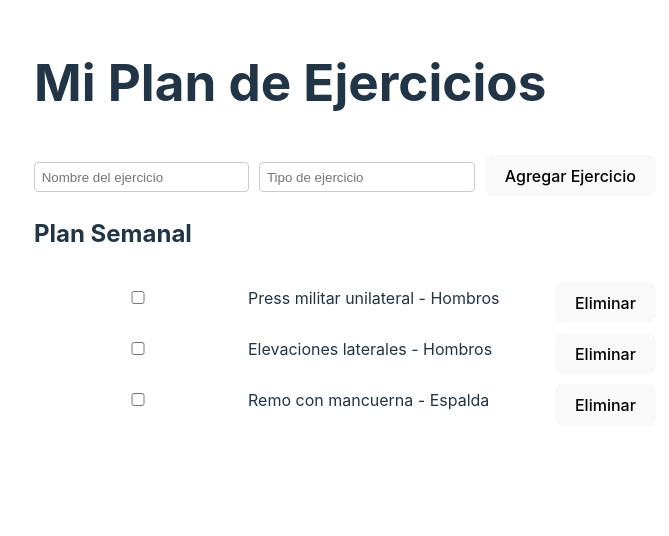
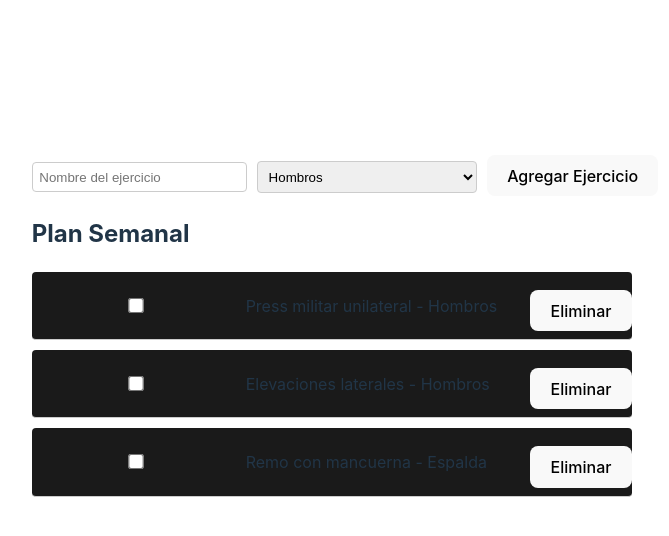
Before and after one commit to AlbertoRodBa/fit-app, a React (Vite) app: page / in a window 1280 px wide. Shown: the top 536 px of the page, without its empty margins (295-964 px from the left). Built offline with nearby package versions, Linux system fonts and the light colour scheme.

Commit message:
Check box y combo box test de formulario

```diff
--- a/src/App.jsx
+++ b/src/App.jsx
@@ -1,29 +1,38 @@
-import React, { useState } from 'react';
-import WeeklyPlan from './components/WeeklyPlan';
-import ExerciseForm from './components/ExerciseForm';
-import { exercises as initialExercises } from './data/exercises';
+import React, { useState } from "react";
+import WeeklyPlan from "./components/WeeklyPlan";
+import ExerciseForm from "./components/ExerciseForm";
+import { exercises as initialExercises } from "./data/exercises";
 
 const App = () => {
   const [exercises, setExercises] = useState(initialExercises);
 
-  const addExercise = (newExercise) => {
-    setExercises((prevExercises) => [
-      ...prevExercises,
-      { id: prevExercises.length + 1, ...newExercise },
-    ]);
+  const handleAddExercise = (newExercise) => {
+    setExercises([...exercises, { id: exercises.length + 1, ...newExercise }]);
   };
 
-  const deleteExercise = (id) => {
-    setExercises((prevExercises) =>
-      prevExercises.filter(exercise => exercise.id !== id)
+  const handleToggleComplete = (exerciseId) => {
+    setExercises(
+      exercises.map((exercise) =>
+        exercise.id === exerciseId
+          ? { ...exercise, completed: !exercise.completed }
+          : exercise
+      )
     );
   };
 
+  const handleRemoveExercise = (exerciseId) => {
+    setExercises(exercises.filter((exercise) => exercise.id !== exerciseId));
+  };
+
   return (
-    <div className="App">
+    <div>
       <h1>Mi Plan de Ejercicios</h1>
-      <ExerciseForm onAddExercise={addExercise} />
-      <WeeklyPlan exercises={exercises} onDelete={deleteExercise} />
+      <ExerciseForm onAddExercise={handleAddExercise} />
+      <WeeklyPlan
+        exercises={exercises}
+        onToggleComplete={handleToggleComplete}
+        onRemoveExercise={handleRemoveExercise}
+      />
     </div>
   );
 };
--- a/src/components/ExerciseForm.jsx
+++ b/src/components/ExerciseForm.jsx
@@ -2,14 +2,13 @@ import React, { useState } from 'react';
 
 const ExerciseForm = ({ onAddExercise }) => {
   const [name, setName] = useState('');
-  const [type, setType] = useState('');
+  const [type, setType] = useState('Hombros'); // Tipo por defecto
 
   const handleSubmit = (e) => {
     e.preventDefault();
-    if (!name || !type) return; // No permitir agregar ejercicios vacíos
-    onAddExercise({ name, type });
-    setName('');
-    setType('');
+    if (!name) return; // No permitir agregar ejercicios sin nombre
+    onAddExercise({ name, type, completed: false });
+    setName(''); // Limpiar el nombre del ejercicio después de agregarlo
   };
 
   return (
@@ -21,13 +20,15 @@ const ExerciseForm = ({ onAddExercise }) => {
         onChange={(e) => setName(e.target.value)}
         required
       />
-      <input
-        type="text"
-        placeholder="Tipo de ejercicio"
-        value={type}
-        onChange={(e) => setType(e.target.value)}
-        required
-      />
+      <select value={type} onChange={(e) => setType(e.target.value)}>
+        <option value="Hombros">Hombros</option>
+        <option value="Espalda">Espalda</option>
+        <option value="Abdominales">Abdominales</option>
+        <option value="Piernas">Piernas</option>
+        <option value="Antebrazos">Antebrazos</option>
+        <option value="Cardio">Cardio</option>
+        {/* Agrega más opciones según sea necesario */}
+      </select>
       <button type="submit">Agregar Ejercicio</button>
     </form>
   );
--- a/src/components/Weeklyplan.jsx
+++ b/src/components/Weeklyplan.jsx
@@ -1,11 +1,32 @@
 import React from 'react';
-import ExerciseList from './ExerciseList';
 
-const WeeklyPlan = ({ exercises, onDelete }) => {
+const WeeklyPlan = ({ exercises, onToggleComplete, onRemoveExercise }) => {
   return (
     <div>
       <h2>Plan Semanal</h2>
-      <ExerciseList exercises={exercises} onDelete={onDelete} />
+      <ul>
+        {exercises.map((exercise) => (
+          <li key={exercise.id} style={{ display: 'flex', alignItems: 'center', marginBottom: '10px' }}>
+            <input
+              type="checkbox"
+              checked={exercise.completed}
+              onChange={() => onToggleComplete(exercise.id)}
+              style={{ marginRight: '10px' }}
+            />
+            <span
+              style={{
+                textDecoration: exercise.completed ? 'line-through' : 'none',
+                flexGrow: 1
+              }}
+            >
+              {exercise.name} - {exercise.type}
+            </span>
+            <button onClick={() => onRemoveExercise(exercise.id)} style={{ marginLeft: '10px' }}>
+              Eliminar
+            </button>
+          </li>
+        ))}
+      </ul>
     </div>
   );
 };
--- a/src/data/exercises.js
+++ b/src/data/exercises.js
@@ -1,6 +1,6 @@
 export const exercises = [
-    { id: 1, name: "Press militar unilateral", type: "Hombros" },
-    { id: 2, name: "Elevaciones laterales", type: "Hombros" },
-    { id: 3, name: "Remo con mancuerna", type: "Espalda" },
-    // Agregar más ejercicios según plan
+    { id: 1, name: "Press militar unilateral", type: "Hombros", completed: false },
+    { id: 2, name: "Elevaciones laterales", type: "Hombros", completed: false },
+    { id: 3, name: "Remo con mancuerna", type: "Espalda", completed: false },
+    // Agrega más ejercicios según tu plan
   ];
--- a/src/index.css
+++ b/src/index.css
@@ -23,17 +23,18 @@ a:hover {
 body {
   margin: 0;
   display: flex;
-  flex-direction: column; /* Cambiar a columna */
-  align-items: center; /* Centrar horizontalmente */
-  justify-content: flex-start; /* Comenzar desde la parte superior */
+  flex-direction: column;
+  align-items: center;
+  justify-content: flex-start;
   min-width: 320px;
   min-height: 100vh;
-  padding: 20px; /* Añadir padding alrededor del contenido */
+  padding: 20px;
 }
 
 h1 {
   font-size: 3.2em;
   line-height: 1.1;
+  color: #fff;
 }
 
 input {
@@ -41,12 +42,22 @@ input {
   border-radius: 4px;
   padding: 0.5em;
   margin-right: 10px;
-  width: 200px; /* Ajusta según sea necesario */
+  width: 200px;
+}
+
+select {
+  border: 1px solid #ccc;
+  border-radius: 4px;
+  padding: 0.5em;
+  margin-right: 10px;
+  width: 220px;
 }
 
 ul {
-  list-style-type: none; /* Elimina los puntos de la lista */
+  list-style-type: none;
   padding: 0;
+  width: 100%;
+  max-width: 600px; /* Ajusta el ancho del contenedor de la lista */
 }
 
 li {
@@ -55,11 +66,24 @@ li {
   align-items: center;
   justify-content: space-between;
   border-bottom: 1px solid #ccc;
+  background-color: #1a1a1a;
+  border-radius: 4px;
+  margin-bottom: 10px;
 }
 
 li.completed {
-  text-decoration: line-through; /* Tacha los ejercicios completados */
+  text-decoration: line-through;
   color: #999;
+}
+
+.checkbox-container {
+  display: flex;
+  align-items: center;
+}
+
+input[type="checkbox"] {
+  transform: scale(1.2); /* Agranda el checkbox */
+  margin-right: 10px;
 }
 
 button {
@@ -72,7 +96,7 @@ button {
   background-color: #1a1a1a;
   cursor: pointer;
   transition: border-color 0.25s;
-  margin-top: 10px; /* Añadir espacio entre el botón y el formulario */
+  margin-top: 10px;
 }
 button:hover {
   border-color: #646cff;
@@ -80,6 +104,18 @@ button:hover {
 button:focus,
 button:focus-visible {
   outline: 4px auto -webkit-focus-ring-color;
+}
+
+.delete-button {
+  background-color: #e63946;
+  color: white;
+  padding: 0.4em 0.8em;
+  border-radius: 4px;
+  cursor: pointer;
+  transition: background-color 0.25s;
+}
+.delete-button:hover {
+  background-color: #d62828;
 }
 
 @media (prefers-color-scheme: light) {
```
